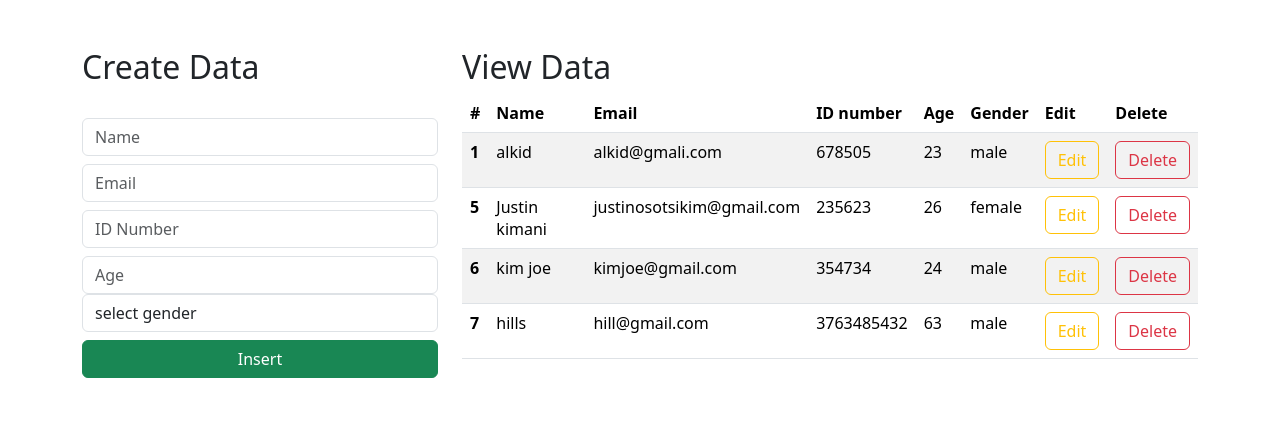
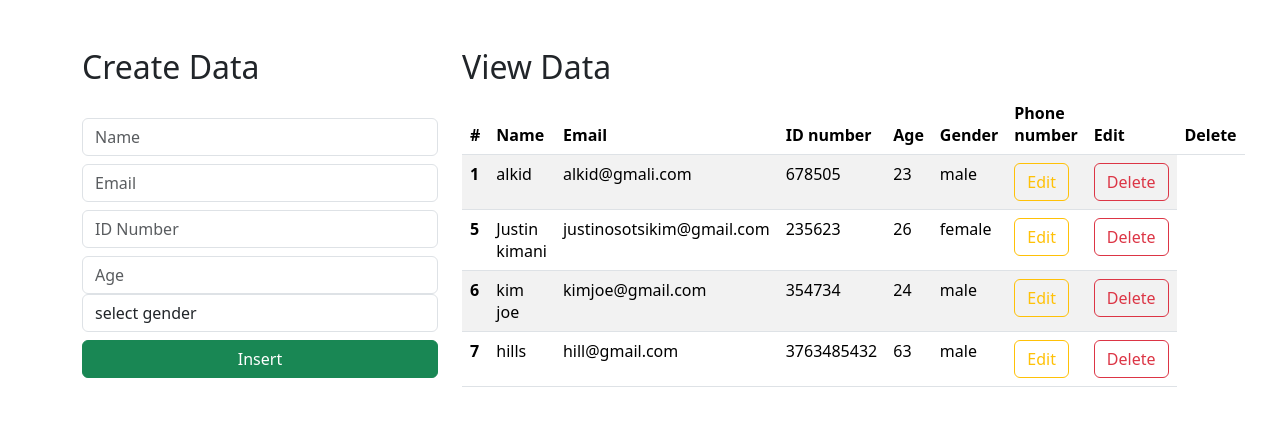
Before and after one commit to Alphonce08/crud_template, a Django app: page / in a window 1280 px wide. Shown: the part 16-442 px from the top of the page. Run offline with Django 4.2, Linux system fonts and the light colour scheme; data comes from the database, SQL or seed files in the repository.

Commit message:
edited file

```diff
--- a/templates/index.html
+++ b/templates/index.html
@@ -69,6 +69,7 @@
                         <th scope="col">ID number</th>
                         <th scope="col">Age</th>
                         <th scope="col">Gender</th>
+                        <th scope="col">Phone number</th>
 
                         <th scope="col">Edit</th>
 
```
